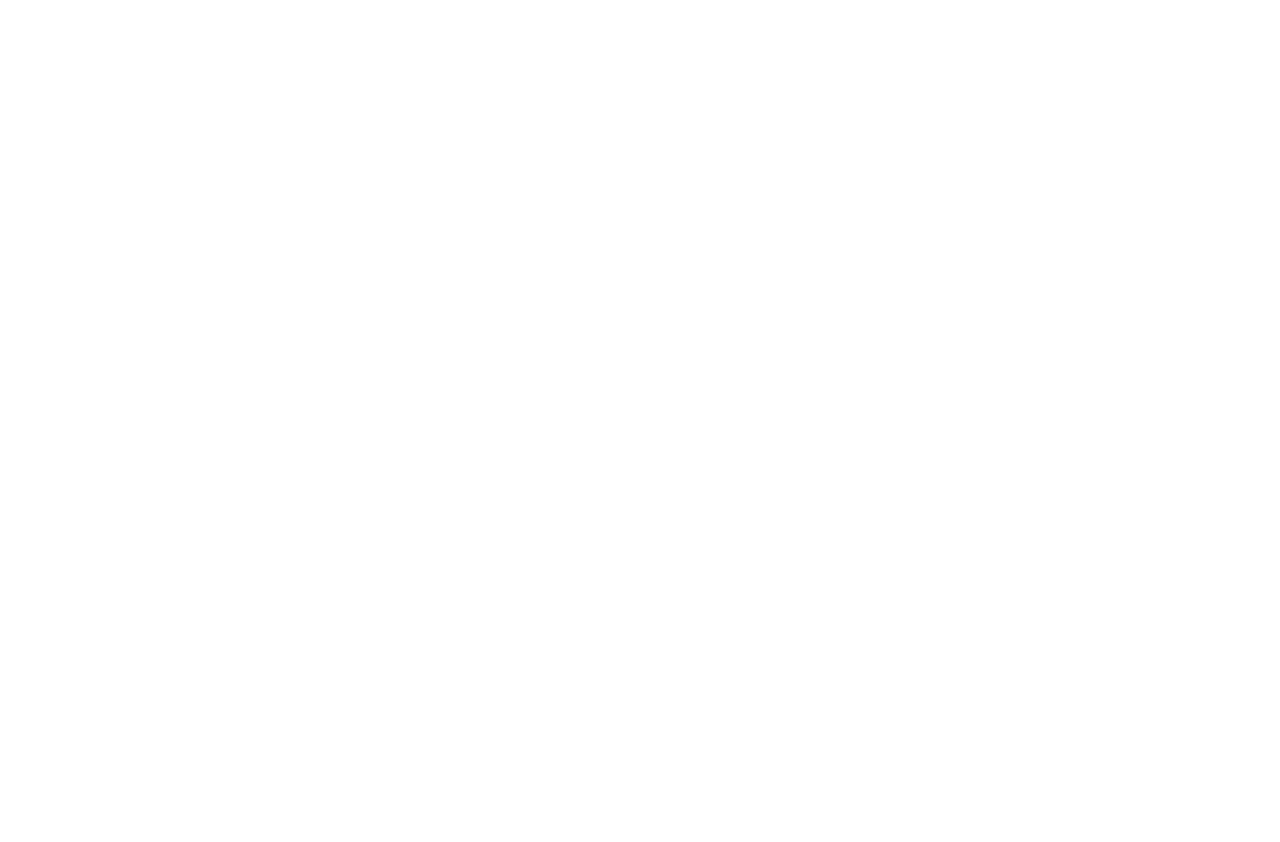
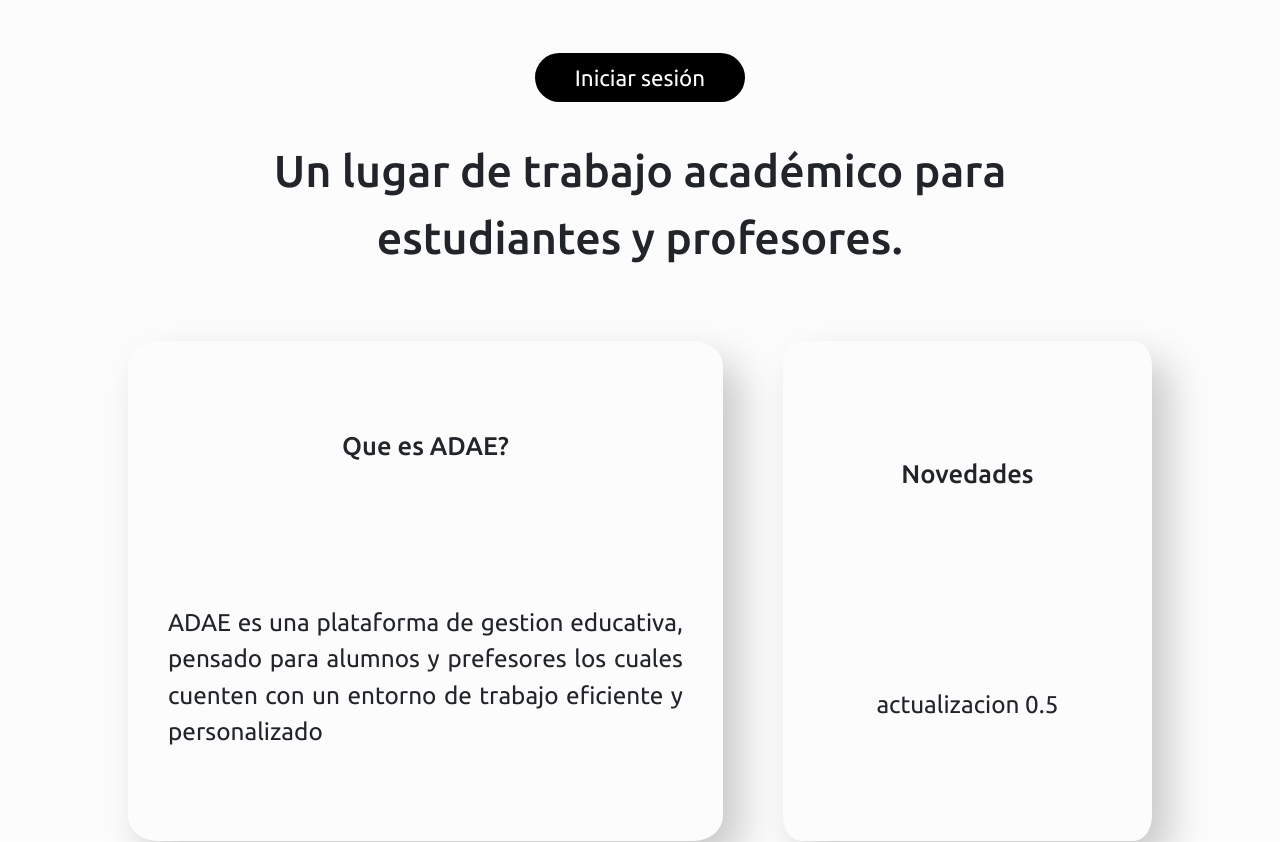
Before and after one commit to ProgramacionCbtis66/ProyectUnknown, an Angular app in the folder FrontEnd/: page /main in a window 1280 px wide. Before the commit this address led to /. Shown: the part 386-1228 px from the top of the page. Before the commit the page ends 800 px from the top, so only its background shows below. Built offline with nearby package versions, Linux system fonts and the light colour scheme.

Commit message:
creacion del componente de main acces | HTML Y CSS

```diff
--- a/FrontEnd/src/app/app-routing.module.ts
+++ b/FrontEnd/src/app/app-routing.module.ts
@@ -1,9 +1,12 @@
 import { NgModule } from '@angular/core';
 import { RouterModule, Routes } from '@angular/router';
 import { HomepageComponent } from './homepage/homepage.component';
+import { MainAccessComponent } from './main-access/main-access.component';
 
 const routes: Routes = [
-  { path: "prueba", component: HomepageComponent}
+  { path: "main", component: HomepageComponent},
+  { path: "acceso", component: MainAccessComponent}
+
 ];
 
 @NgModule({
--- a/FrontEnd/src/app/app.component.html
+++ b/FrontEnd/src/app/app.component.html
@@ -8,14 +8,14 @@
       rel="stylesheet"
     />
     <title>Project</title>
-    <link rel="stylesheet" href="app.component.css" />
+    <link rel="style" href="app.component.css" />
     <title>ADAE</title>
   </head>
 
   <body>
     <header>
       <nav>
-        <a href="" class="ADAE-logo-header">ADAE</a>
+        <a [routerLink] = "['/main']" class="ADAE-logo-header">ADAE</a>
       </nav>
     </header>
 
--- a/FrontEnd/src/app/app.module.ts
+++ b/FrontEnd/src/app/app.module.ts
@@ -4,11 +4,13 @@ import { BrowserModule } from '@angular/platform-browser';
 import { AppRoutingModule } from './app-routing.module';
 import { AppComponent } from './app.component';
 import { HomepageComponent } from './homepage/homepage.component';
+import { MainAccessComponent } from './main-access/main-access.component';
 
 @NgModule({
   declarations: [
     AppComponent,
-    HomepageComponent
+    HomepageComponent,
+    MainAccessComponent
   ],
   imports: [
     BrowserModule,
--- a/FrontEnd/src/app/homepage/homepage.component.css
+++ b/FrontEnd/src/app/homepage/homepage.component.css
@@ -95,7 +95,7 @@ body{
 }
 
 .box-1-txt{
-    font-size: 1.2vw;
+    font-size: 1.9vw;
     text-align: justify;
     margin: auto;
 }
@@ -106,7 +106,7 @@ body{
 }
 
 .box-2-txt{
-    font-size: 1.2vw;
+    font-size: 1.9vw;
     text-align: justify;
     margin: auto;
 }
--- a/FrontEnd/src/app/homepage/homepage.component.html
+++ b/FrontEnd/src/app/homepage/homepage.component.html
@@ -14,8 +14,8 @@
         </div>
 
         <div class="sign-in center-1" center-1>
-          <button id="sign-in-btn">
-            <a href="homepage/homepage.component.html">Iniciar sesión</a>
+          <button [routerLink] = "['/acceso']" id="sign-in-btn">
+            <a>Iniciar sesión</a>
           </button>
         </div>
 
@@ -42,5 +42,9 @@
         </div>
       </main>
     </div>
+
+    <div class="mt-5">
+      <router-outlet></router-outlet>
+    </div>
   </body>
 </html>
--- /dev/null
+++ b/FrontEnd/src/app/main-access/main-access.component.css
@@ -0,0 +1,30 @@
+@import url('https://fonts.googleapis.com/css2?family=Ubuntu:ital,wght@0,300;0,400;0,500;0,700;1,300;1,400;1,500;1,700&display=swap');
+
+*{
+    margin: 0;
+    padding: 0;
+    box-sizing: border-box;
+}
+
+body{
+    font-family: 'Ubuntu', sans-serif;
+    background-color: rgba(251,251,253,.5);
+}
+
+
+.container {
+    display: flex;
+    justify-content: center;
+    align-items: center;
+
+}
+
+.box {
+    border: none;
+    border-radius: 34px;
+    box-shadow: 0 11px 34px 0 rgba(0,0,0,.2);
+    width: 690px;
+    height: 600px;
+    padding: 2.5rem;
+    background-color: rgb(255, 255, 255);
+}
--- /dev/null
+++ b/FrontEnd/src/app/main-access/main-access.component.html
@@ -0,0 +1,20 @@
+<!DOCTYPE html>
+<html lang="en">
+<head>
+    <meta charset="UTF-8">
+    <meta name="viewport" content="width=device-width, initial-scale=1.0">
+    <title>Document</title>
+</head>
+<body>
+    <div class="container">
+
+        <div class="box">
+            <h1>Inicio de sesion</h1>
+        </div>
+    </div>
+
+    <div class="mt-5">
+        <router-outlet></router-outlet>
+    </div>
+</body>
+</html>
--- /dev/null
+++ b/FrontEnd/src/app/main-access/main-access.component.ts
@@ -0,0 +1,15 @@
+import { Component, OnInit } from '@angular/core';
+
+@Component({
+  selector: 'app-main-access',
+  templateUrl: './main-access.component.html',
+  styleUrls: ['./main-access.component.css']
+})
+export class MainAccessComponent implements OnInit {
+
+  constructor() { }
+
+  ngOnInit(): void {
+  }
+
+}
```
Also changed, not shown: 1 other file (tests, documents, lock files or other folders).
